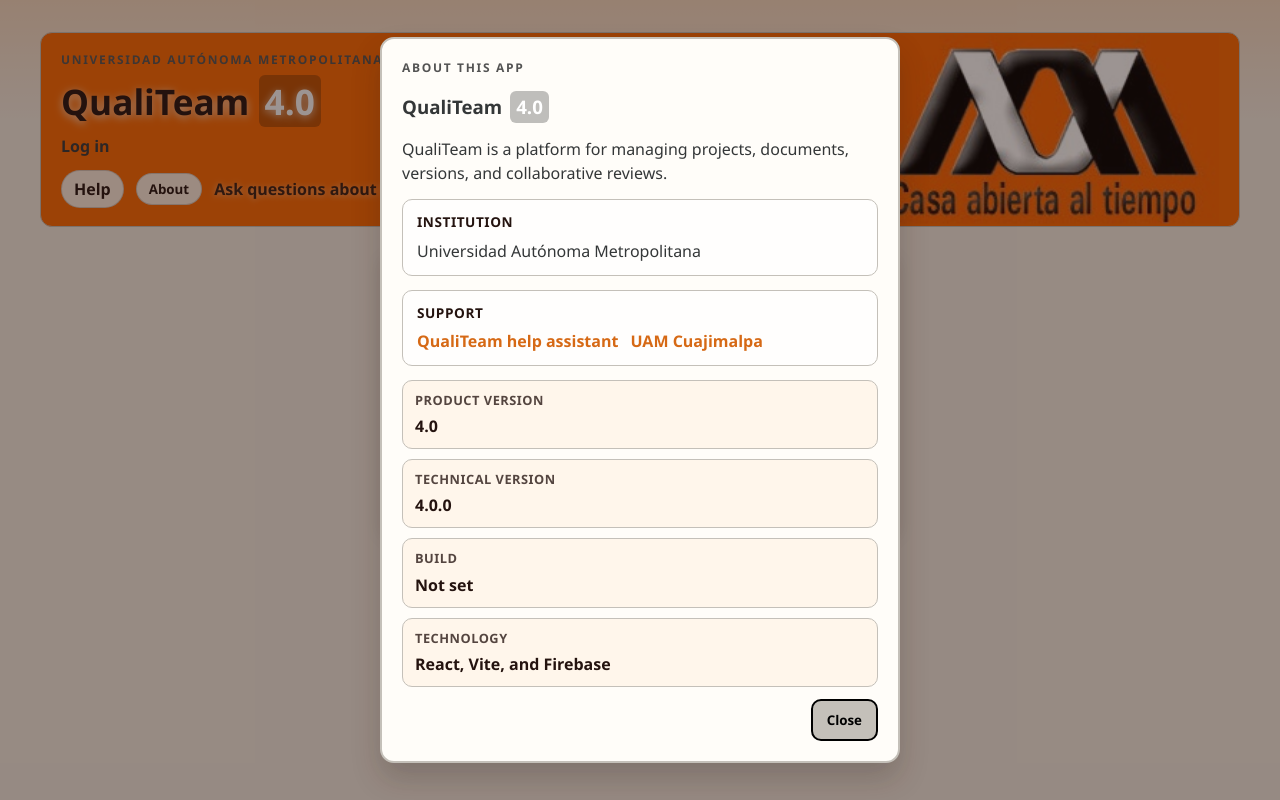
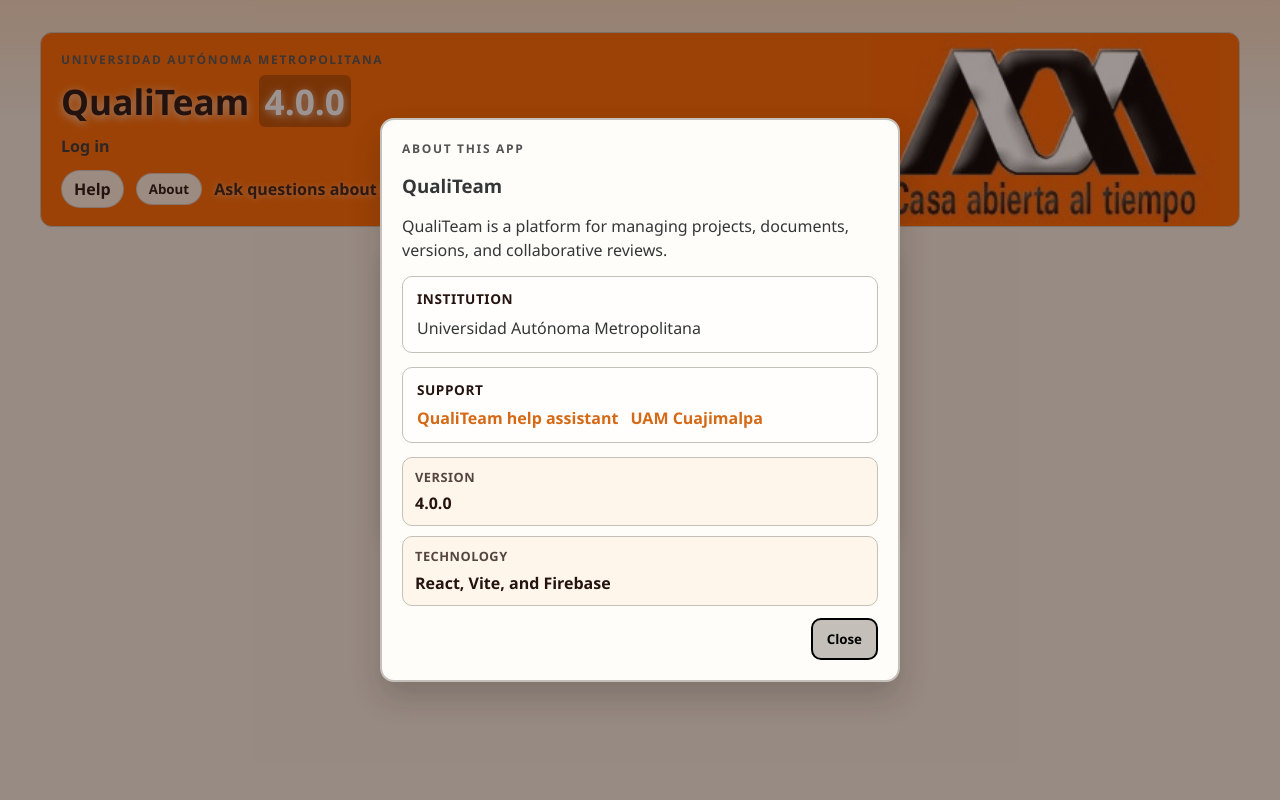
Before and after one commit to JorgeCervantesOjeda/QT4, a React (Vite) app: page /login in a window 1280 px wide. Both pictures are taken after a click on the button "About". Built offline with nearby package versions, Linux system fonts and the light colour scheme; no server answers.

Commit message:
Simplify app version metadata in About dialog

```diff
--- a/src/components/AboutDialog.tsx
+++ b/src/components/AboutDialog.tsx
@@ -1,4 +1,4 @@
-// src/components/AboutDialog.tsx: Shows app identity, support links, and technical metadata in a modal dialog.
+// src/components/AboutDialog.tsx: Shows app identity, support links, and concise product metadata in a modal dialog.
 import { APP_METADATA } from '../lib/appMetadata'
 import ModalDialog from './ModalDialog'
 
@@ -7,15 +7,11 @@
 }
 
 function AboutDialog( { onClose }: AboutDialogProps ) {
-  const buildLabel = import.meta.env.VITE_APP_BUILD?.trim() || 'Not set'
-
   return (
     <ModalDialog onClose={onClose}>
       <section className="about-card" aria-label="About QualiTeam">
         <p className="app-eyebrow">About this app</p>
-        <h3>
-          {APP_METADATA.productName} <span className="brand-version">{APP_METADATA.marketingVersion}</span>
-        </h3>
+        <h3>{APP_METADATA.productName}</h3>
         <p className="about-card__intro">
           {APP_METADATA.description}
         </p>
@@ -36,16 +32,8 @@
         </div>
         <dl className="about-card__meta">
           <div>
-            <dt>Product version</dt>
-            <dd>{APP_METADATA.marketingVersion}</dd>
-          </div>
-          <div>
-            <dt>Technical version</dt>
-            <dd>{APP_METADATA.technicalVersion}</dd>
-          </div>
-          <div>
-            <dt>Build</dt>
-            <dd>{buildLabel}</dd>
+            <dt>Version</dt>
+            <dd>{APP_METADATA.appVersion}</dd>
           </div>
           <div>
             <dt>Technology</dt>
--- a/src/components/AppBrand.tsx
+++ b/src/components/AppBrand.tsx
@@ -55,7 +55,7 @@
               rel="noreferrer"
               className="brand-title-link"
             >
-              {APP_METADATA.productName} <span className="brand-version">{APP_METADATA.marketingVersion}</span>
+              {APP_METADATA.productName} <span className="brand-version">{APP_METADATA.appVersion}</span>
             </a>
           </h1>
           <p className="brand-page-title">{pageTitle}</p>
--- a/src/lib/appMetadata.ts
+++ b/src/lib/appMetadata.ts
@@ -1,19 +1,8 @@
-// src/lib/appMetadata.ts: Centralizes product identity, support links, and version labels for the UI.
-const countOfMarketingVersionSegments = 2
-
-const resolveMarketingVersion = ( technicalVersion: string ) => {
-  const versionParts = technicalVersion
-    .split( '.' )
-    .filter( Boolean )
-  return versionParts
-    .slice( 0, countOfMarketingVersionSegments )
-    .join( '.' ) || technicalVersion
-}
+// src/lib/appMetadata.ts: Centralizes product identity, support links, and the single app version used by the UI.
 
 export const APP_METADATA = {
   productName: 'QualiTeam',
-  marketingVersion: resolveMarketingVersion( __APP_VERSION__ ),
-  technicalVersion: __APP_VERSION__,
+  appVersion: __APP_VERSION__,
   institutionName: 'Universidad Autónoma Metropolitana',
   institutionSiteLabel: 'UAM Cuajimalpa',
   institutionSiteUrl: 'http://www.cua.uam.mx',
```
Also changed, not shown: 1 other file (tests, documents, lock files or other folders).
